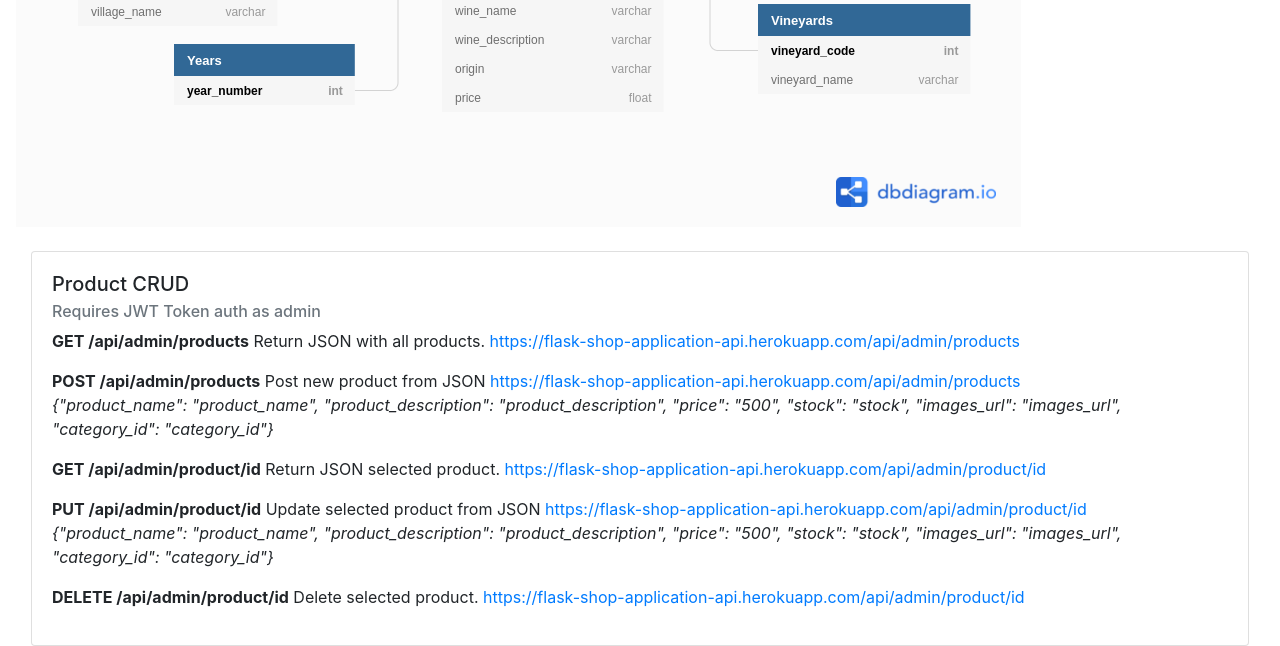
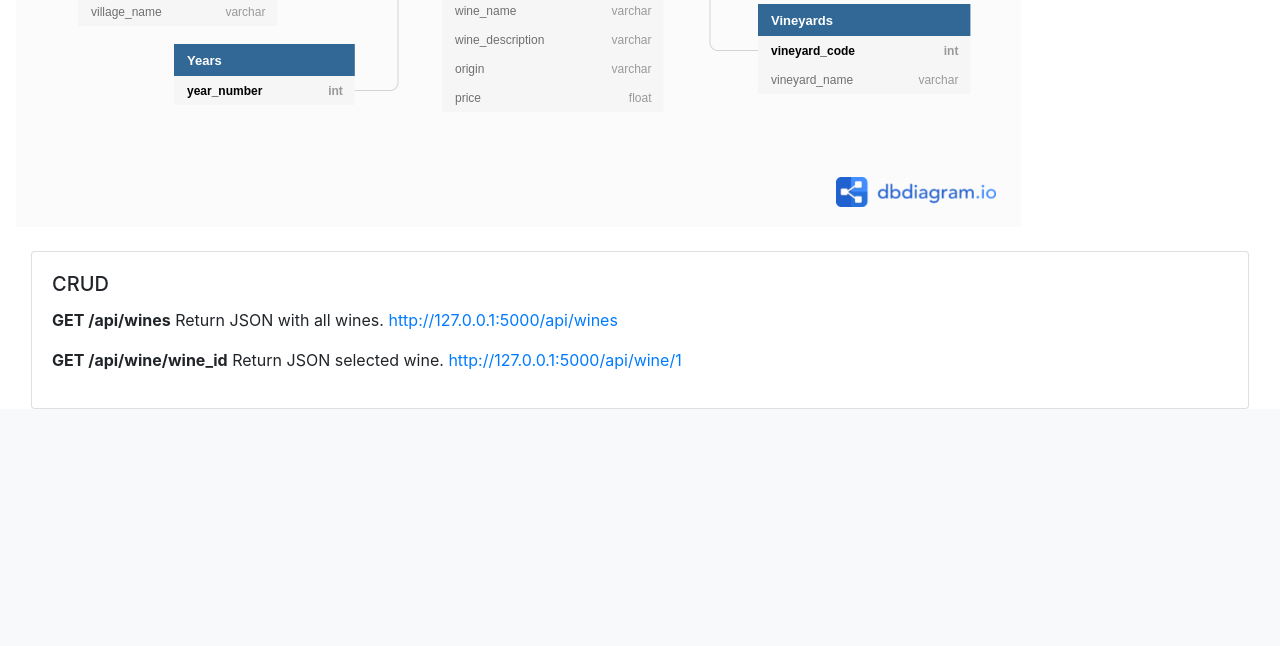
Before and after one commit to antoineGH/api_wine, a Flask app: page / in a window 1280 px wide. Shown: the part 558-1204 px from the top of the page. After the commit the page ends 967 px from the top, so only its background shows below. Run offline with Flask 2, Linux system fonts and the light colour scheme; some libraries are stand-ins or nearby versions.

Commit message:
update route documentation

```diff
--- a/run.py
+++ b/run.py
@@ -93,8 +93,6 @@ class Wines(db.Model):
         village_code = Villages.query.get(self.village_code).village_name
         year_number = Years.query.get(self.year_number).year_number
         images = Image.query.filter_by(wine_id=self.wine_id).all()
-        print(images)
-
 
         return {
             'wine_id': self.wine_id,
--- a/templates/documentation.html
+++ b/templates/documentation.html
@@ -52,15 +52,9 @@
 				<div class="col mx-3">
 					<div class="card">
 						<div class="card-body">
-							<h5 class="card-title">Product CRUD</h5>
-							<h6 class="card-subtitle mb-2 text-muted">Requires JWT Token auth as admin</h6>
-							<p><span style='font-weight: 675;'>GET /api/admin/products</span> Return JSON with all products. <a href="https://flask-shop-application-api.herokuapp.com/api/admin/products" class="card-link">https://flask-shop-application-api.herokuapp.com/api/admin/products</a></p>
-							<p style="margin-bottom: 0;"><span style='font-weight: 675;'>POST /api/admin/products</span> Post new product from JSON <a href="https://flask-shop-application-api.herokuapp.com/api/admin/products" class="card-link">https://flask-shop-application-api.herokuapp.com/api/admin/products</a></p>
-							<p style="font-style: italic;">{"product_name": "product_name", "product_description": "product_description", "price": "500", "stock": "stock", "images_url": "images_url", "category_id": "category_id"}</p>
-							<p><span style='font-weight: 675;'>GET /api/admin/product/id</span> Return JSON selected product. <a href="https://flask-shop-application-api.herokuapp.com/api/admin/product/id" class="card-link">https://flask-shop-application-api.herokuapp.com/api/admin/product/id</a></p>
-							<p style="margin-bottom: 0;"><span style='font-weight: 675;'>PUT /api/admin/product/id</span> Update selected product from JSON <a href="https://flask-shop-application-api.herokuapp.com/api/admin/product/id" class="card-link">https://flask-shop-application-api.herokuapp.com/api/admin/product/id</a></p>
-							<p style="font-style: italic;">{"product_name": "product_name", "product_description": "product_description", "price": "500", "stock": "stock", "images_url": "images_url", "category_id": "category_id"}</p>
-							<p><span style='font-weight: 675;'>DELETE /api/admin/product/id</span> Delete selected product. <a href="https://flask-shop-application-api.herokuapp.com/api/admin/product/id" class="card-link">https://flask-shop-application-api.herokuapp.com/api/admin/product/id</a></p>
+							<h5 class="card-title">CRUD</h5>
+							<p><span style='font-weight: 675;'>GET /api/wines</span> Return JSON with all wines. <a href="http://127.0.0.1:5000/api/wines" class="card-link">http://127.0.0.1:5000/api/wines</a></p>
+							<p><span style='font-weight: 675;'>GET /api/wine/wine_id</span> Return JSON selected wine. <a href="http://127.0.0.1:5000/api/wine/1" class="card-link">http://127.0.0.1:5000/api/wine/1</a></p>
 						</div>
 					</div>
 				</div>
```
